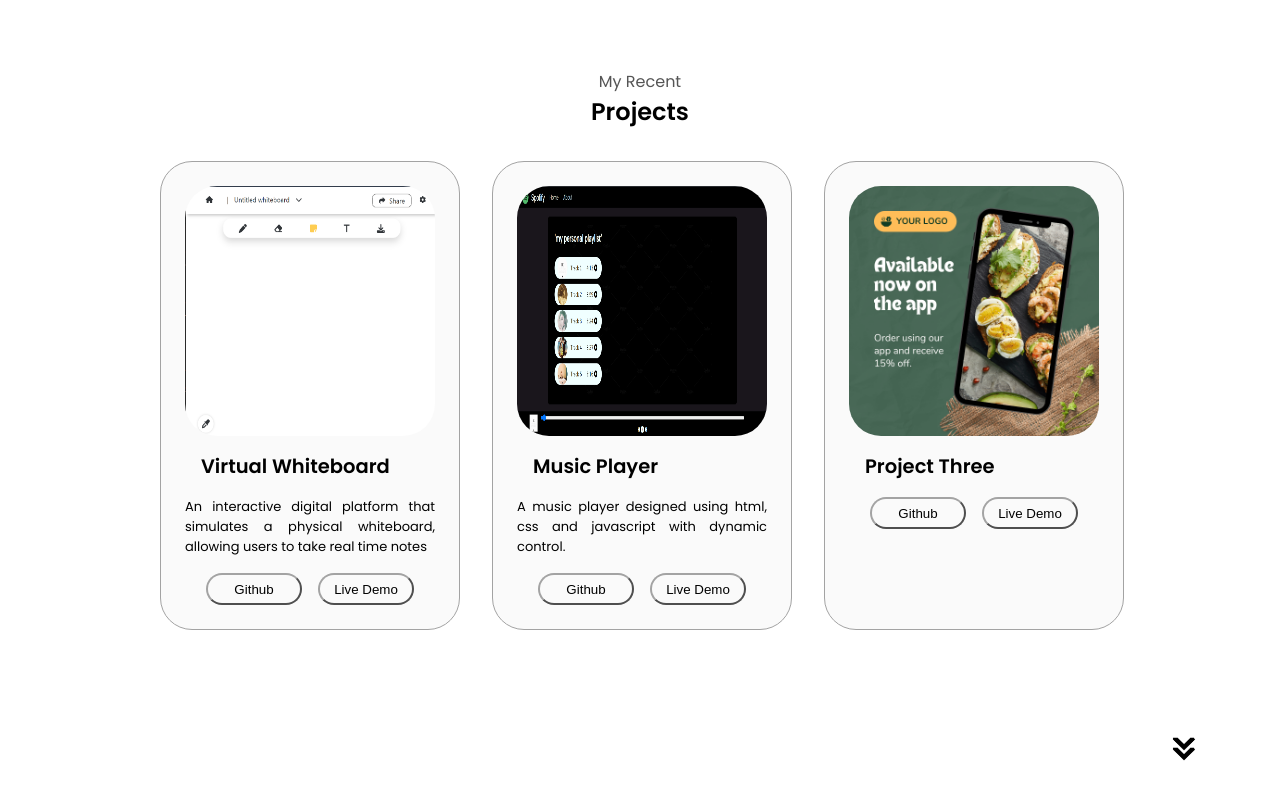
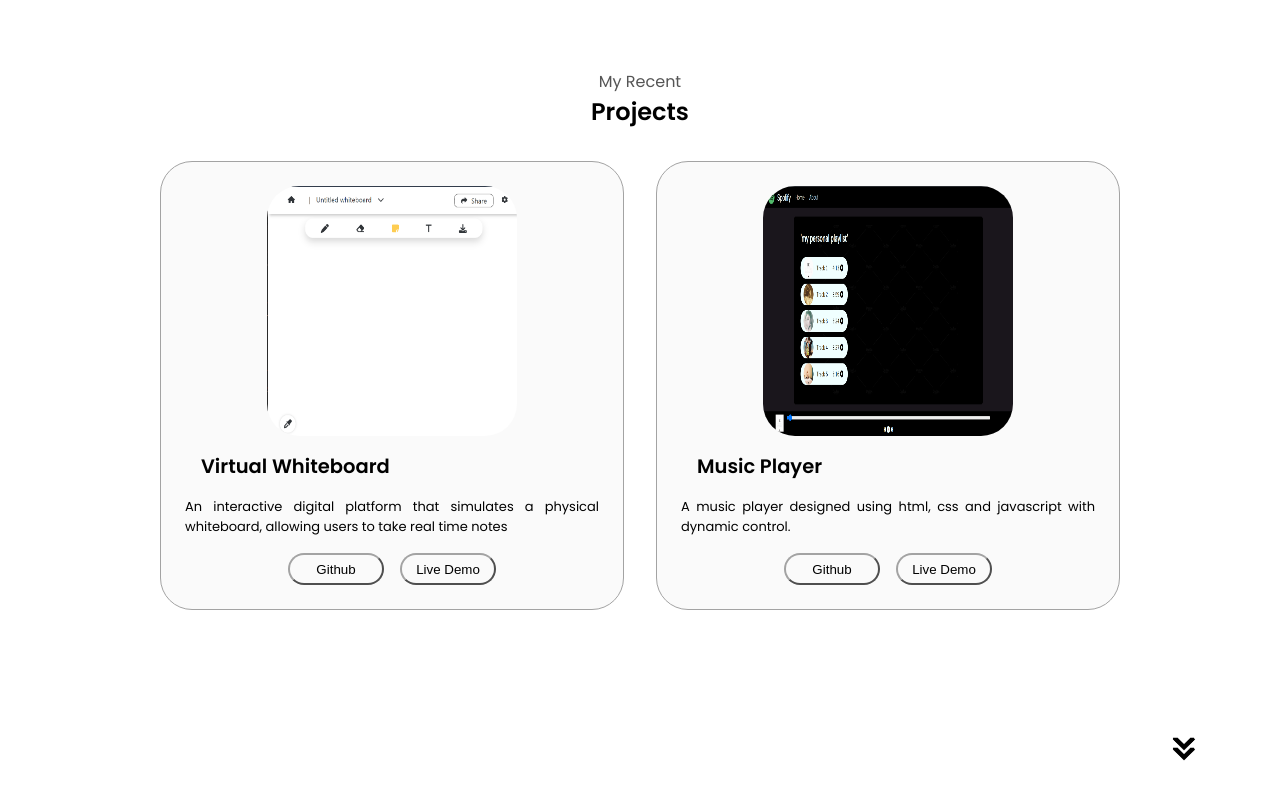
Before and after one commit to shivani-202/Portfolio, a plain HTML site: page index.html in a window 1280 px wide. Shown: the part 2255-3053 px from the top of the page. Drawn offline with Linux system fonts and the light colour scheme.

Commit message:
changes to layout

```diff
--- a/index.html
+++ b/index.html
@@ -258,7 +258,7 @@
                         </button>
                       </div>
                     </div>
-                    <div class="details-container color-container">
+                    <!-- <div class="details-container color-container">
                       <div class="article-container">
                         <img
                           src="./assets/project-3.png"
@@ -266,21 +266,7 @@
                           class="project-img"
                         />
                       </div>
-                      <h2 class="experience-sub-title project-title">Project Three</h2>
-                      <div class="btn-container">
-                        <button
-                          class="btn btn-color-2 project-btn"
-                          onclick="location.href='https://github.com/'"
-                        >
-                          Github
-                        </button>
-                        <button
-                          class="btn btn-color-2 project-btn"
-                          onclick="location.href='https://github.com/'"
-                        >
-                          Live Demo
-                        </button>
-                      </div>
+                      </div> -->
                     </div>
                   </div>
                 </div>
--- a/style.css
+++ b/style.css
@@ -325,7 +325,7 @@ section{
     color: rgb(85, 85, 85);
     font-weight: 600;
     font-size: 1.5rem;
-    text-align: center;
+    text-align: left;
     margin-bottom: 2rem;
 }
 
```
